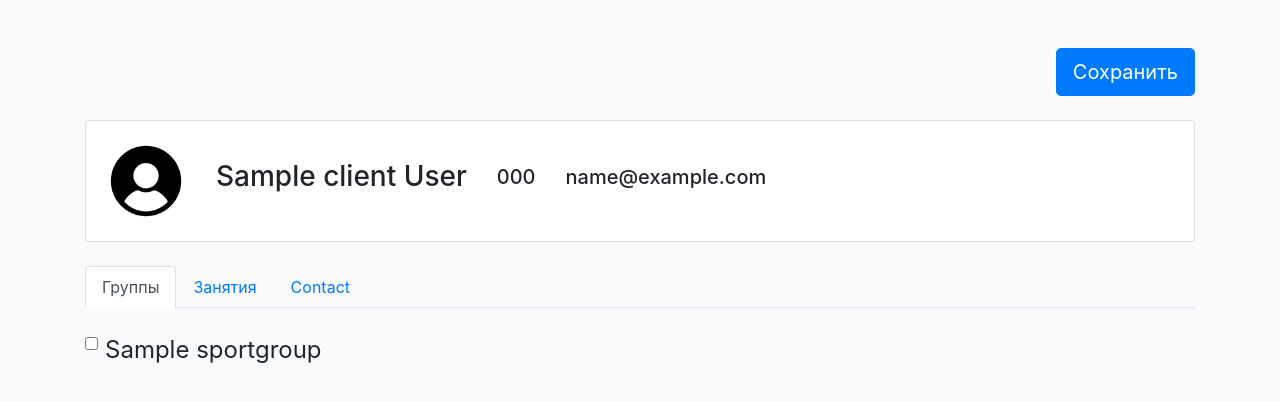
After one commit to Exillite/fitclub, a Django app: page /client/1 in a window 1280 px wide. The commit adds this page. Shown: the top 402 px of the page. Run offline with Django 4.2, Linux system fonts and the light colour scheme; tables that the repository leaves empty hold one stand-in row (values such as "Sample post"); parts of the project's set-up code (start-up, migrations or seed data) failed here and were passed over; some libraries are stand-ins or nearby versions.

Commit message:
clients list on group page. add client list and client info page.

```diff
--- a/app/fitclub/models.py
+++ b/app/fitclub/models.py
@@ -9,7 +9,6 @@ class SportGroup(models.Model):
         on_delete=models.CASCADE,
         null=True
     )
-    count_clients = models.IntegerField(default=0)
 
     def __str__(self):
         return self.name
@@ -40,4 +39,6 @@ class Trening(models.Model):
 class Client(models.Model):
     name = models.CharField(max_length=255)
     surname = models.CharField(max_length=255)
-    group = models.ForeignKey('SportGroup', on_delete=models.PROTECT, null=True)
+    phone = models.CharField(max_length=255, null=True, blank=True)
+    email = models.CharField(max_length=255, null=True, blank=True)
+    groups = models.ManyToManyField(SportGroup)
--- /dev/null
+++ b/app/fitclub/templates/fitclub/client.html
@@ -0,0 +1,62 @@
+{% extends 'fitclub/base.html' %}
+{% load static %}
+
+{% block content %}
+
+<button type="button" class=" float-right btn btn-lg btn-primary">Сохранить</button>
+<br>
+<br>
+<br>
+
+<div class="card">
+  <div class="card-body">
+    <div class="row align-items-center h-100">
+      <div class="col-auto d-flex ms-auto ms-md-0">
+        <img src="{% static 'fitclub/img/user.png' %}" style="height: 5rem;
+        width: 5rem;">
+      </div>
+      <h3 class="col-auto d-flex ms-auto ms-md-0 text-lg">
+        {{user.name}} {{user.surname}}
+      </h3>
+      <h5 class="col-auto d-flex ms-auto ms-md-0">
+        {% if user.phone %}
+          {{user.phone}}
+        {% endif %}
+      </h5>
+      <h5 class="col-auto d-flex ms-auto ms-md-0">
+        {% if user.email %}
+          {{user.email}}
+        {% endif %}
+      </h5>
+    </div>
+
+  </div>
+</div>
+
+<br>
+
+<nav>
+  <div class="nav nav-tabs" id="nav-tab" role="tablist">
+    <a class="nav-item nav-link active" id="nav-home-tab" data-toggle="tab" href="#nav-home" role="tab" aria-controls="nav-home" aria-selected="true">Группы</a>
+    <a class="nav-item nav-link" id="nav-profile-tab" data-toggle="tab" href="#nav-profile" role="tab" aria-controls="nav-profile" aria-selected="false">Занятия</a>
+    <a class="nav-item nav-link" id="nav-contact-tab" data-toggle="tab" href="#nav-contact" role="tab" aria-controls="nav-contact" aria-selected="false">Contact</a>
+  </div>
+</nav>
+<div class="tab-content" id="nav-tabContent">
+  <div class="tab-pane fade show active" id="nav-home" role="tabpanel" aria-labelledby="nav-home-tab">
+    <br>
+
+    {% for group in gruops %}
+    <div class="form-check">
+      <input class="form-check-input" type="checkbox" name="exampleRadios" id="rtrener" value="{{ trener.pk }}" {% if user.group.pk == group.pk %}checked{% endif %}>
+      <label class="form-check-label" style="font-size: 24px;" for="rtrener">
+      {{ group.name }}
+      </label>
+    </div>
+    {% endfor %}
+  </div>
+  <div class="tab-pane fade" id="nav-profile" role="tabpanel" aria-labelledby="nav-profile-tab">...</div>
+  <div class="tab-pane fade" id="nav-contact" role="tabpanel" aria-labelledby="nav-contact-tab">...</div>
+</div>
+
+{% endblock %}
--- a/app/fitclub/urls.py
+++ b/app/fitclub/urls.py
@@ -12,4 +12,6 @@ urlpatterns = [
     path('groups/', admin_groups, name='groups'),
     path('addgroup/', add_group, name='addgroup'),
     path('group/<int:id>', group_info, name="group"),
+    path('clients/', admin_clients, name='clients'),
+    path('client/<int:id>', client_info, name='client')
 ]
--- a/app/fitclub/views.py
+++ b/app/fitclub/views.py
@@ -94,9 +94,31 @@ def add_group(request):
 
     return render(request=request, template_name="fitclub/addgroup.html")
 
+@csrf_exempt
 def group_info(request, id):
+    if request.method == "POST":
+        data = request.POST
+        group_trener_pk = data.get("rtrener")
+
     group = SportGroup.objects.get(pk=id)
     User = get_user_model()
     tereners = User.objects.filter(groups__name='trener')
 
-    return render(request=request, template_name="fitclub/group.html", context={'group': group, 'treners': tereners})
+    clients = Client.objects.filter(groups=group.pk)
+
+    return render(request=request, template_name="fitclub/group.html", context={'group': group, 'treners': tereners, 'clients': clients})
+
+
+def admin_clients(request):
+    if not request.user.is_authenticated:
+        return redirect('login')
+
+    clients = Client.objects.all()
+
+    return render(request=request, template_name="fitclub/clients.html", context={'clients': clients})
+
+
+def client_info(request, id):
+    client = Client.objects.get(pk=id)
+    groups = SportGroup.objects.all()
+    return render(request=request, template_name="fitclub/client.html", context={'user': client, 'gruops': groups})
```
Also changed, not shown: app/fitclub/templates/fitclub/clients.html (added, +28 -0 lines), app/fitclub/templates/fitclub/group.html (+19 -9 lines), app/fitclub/migrations/0001_initial.py, app/fitclub/migrations/0002_alter_sportgroup_trener.py (deleted), 3 other files.
